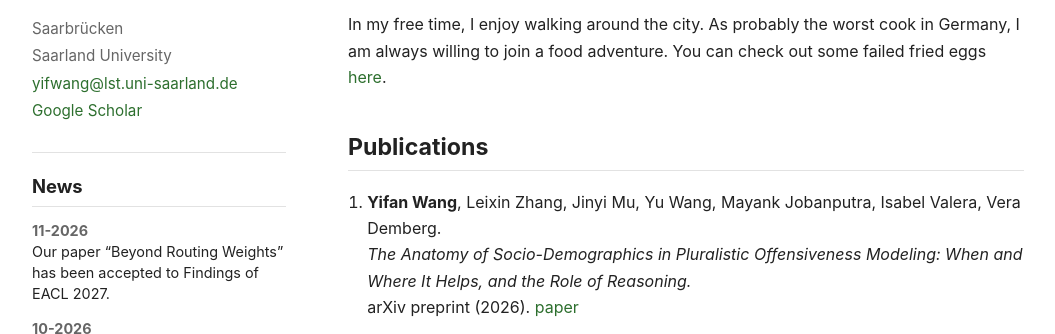
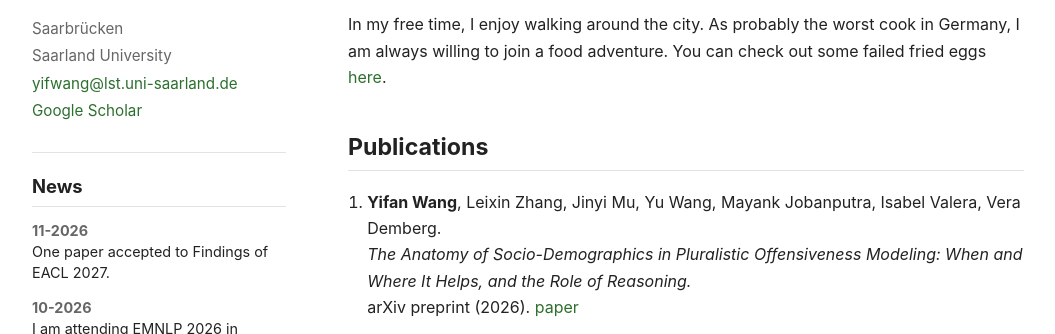
Before and after one commit to Ewanwong/Ewanwong.github.io, a plain HTML site: page index.html in a window 1280 px wide. Shown: the part 465-799 px from the top of the page, without its empty margins (112-1167 px from the left). Drawn offline with Linux system fonts and the light colour scheme.

Commit message:
Simplify EACL acceptance news and publication venue

```diff
--- a/index.html
+++ b/index.html
@@ -32,7 +32,7 @@
             <section id="news" class="profile-news">
                 <h2>News</h2>
                 <ol class="news-list">
-                    <li><time datetime="2026-11">11-2026</time> Our paper &ldquo;Beyond Routing Weights&rdquo; has been accepted to Findings of EACL 2027.</li>
+                    <li><time datetime="2026-11">11-2026</time> One paper accepted to Findings of EACL 2027.</li>
                     <li><time datetime="2026-10">10-2026</time> I am attending EMNLP 2026 in Budapest, Hungary, presenting our paper on syntactic complexity convergence in dialogue. Come say hi!</li>
                     <li><time datetime="2026-01">01-2026</time> One paper accepted to ICLR 2026. Hope to see you in Brazil!</li>
                     <li><time datetime="2025-11">11-2025</time> One paper accepted to TMLR.</li>
```
